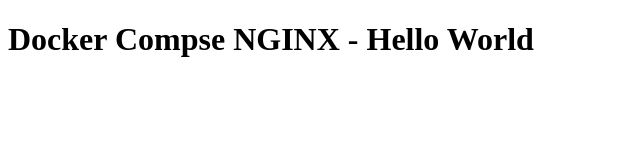
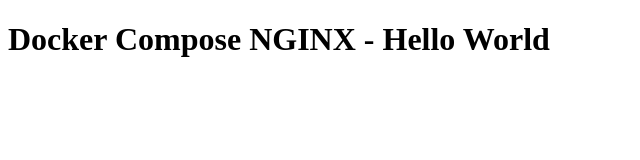
Before and after one commit to leocuello/hello-nginx, a plain HTML site: page code/index.html in a window 1280 px wide. Shown: the whole page, without its empty margins (0-640 px from the left). Drawn offline with Linux system fonts and the light colour scheme.

Commit message:
Update index.html

```diff
--- a/code/index.html
+++ b/code/index.html
@@ -5,6 +5,6 @@
     <title>Docker Compose NGINX - Hello World</title>
 </head>
 <body>
-    <h1>Docker Compse NGINX - Hello World</h1>
+    <h1>Docker Compose NGINX - Hello World</h1>
 </body>
 </html>
```
